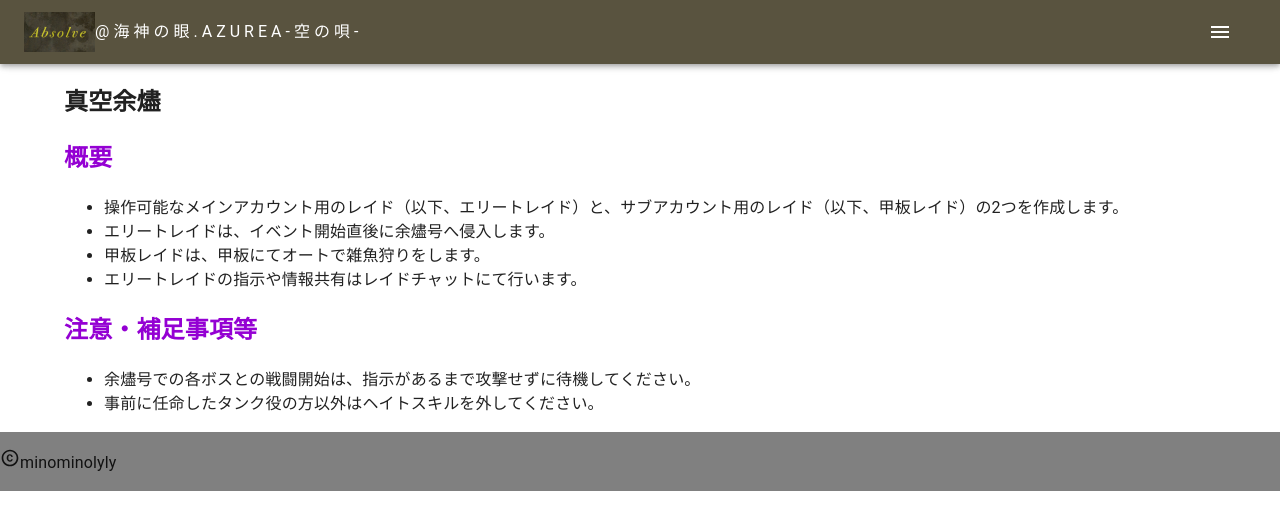
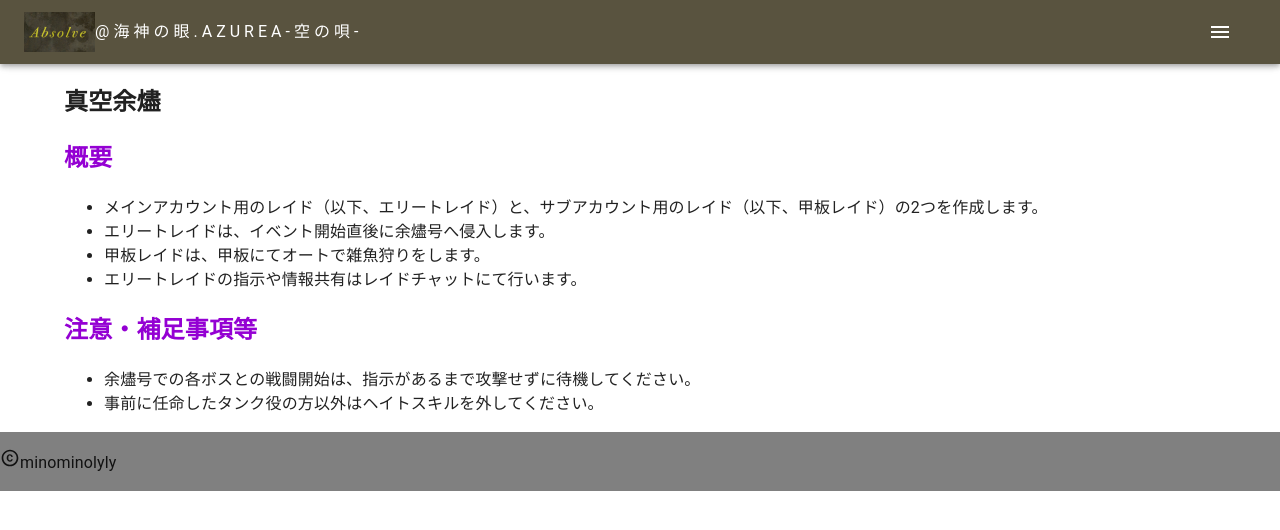
Before and after one commit to minominolyly/azurea-absolve, a Next.js app: page /rule/shinku-yojin in a window 1280 px wide. Shown: the top 530 px of the page. Built offline with nearby package versions, Linux system fonts and the light colour scheme.

Commit message:
fix rule

```diff
--- a/src/pages/rule/shinku-yojin.tsx
+++ b/src/pages/rule/shinku-yojin.tsx
@@ -14,7 +14,7 @@ export default function RuleShinkuYojinPage() {
           </h2>
           <ul>
             <li>
-              操作可能なメインアカウント用のレイド（以下、エリートレイド）と、サブアカウント用のレイド（以下、甲板レイド）の2つを作成します。
+              メインアカウント用のレイド（以下、エリートレイド）と、サブアカウント用のレイド（以下、甲板レイド）の2つを作成します。
             </li>
             <li>エリートレイドは、イベント開始直後に余燼号へ侵入します。</li>
             <li>甲板レイドは、甲板にてオートで雑魚狩りをします。</li>
```
